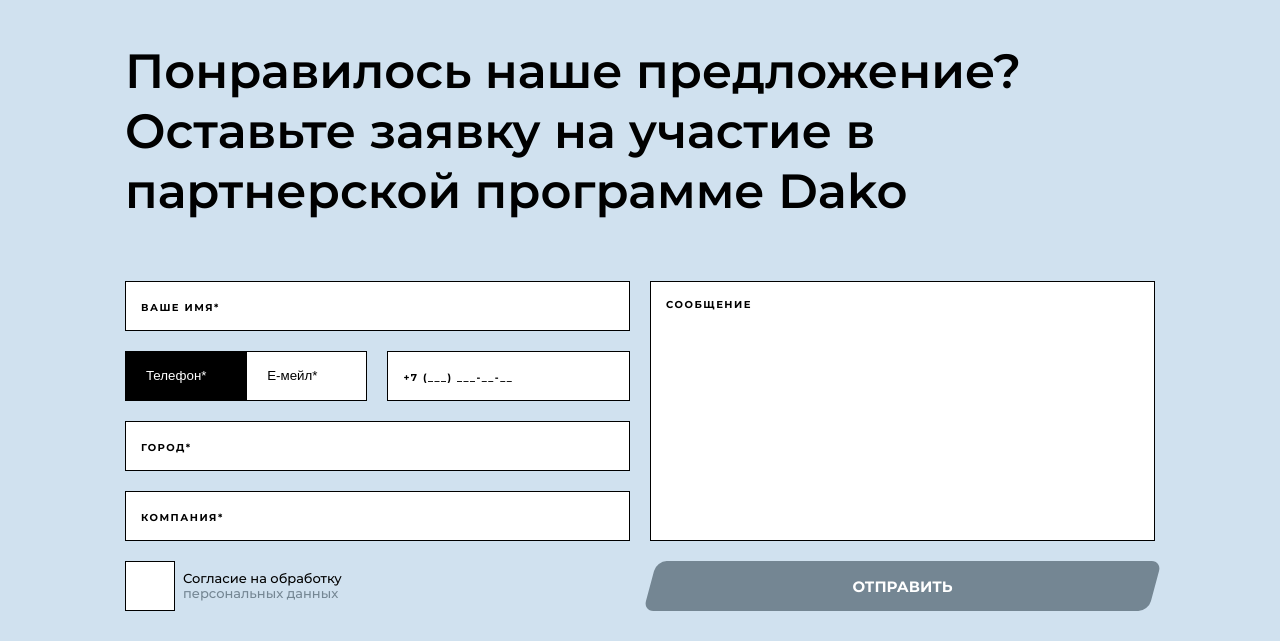
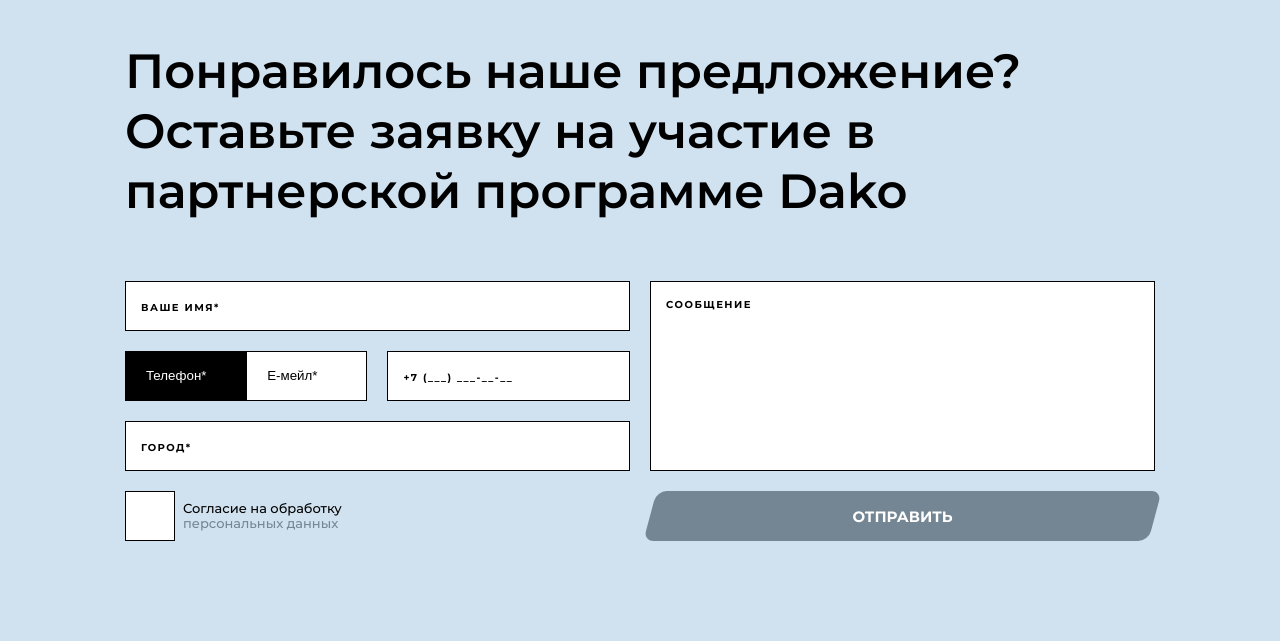
Before and after one commit to AnzhelaTarabrina/DAKO-Franchise, a plain HTML site: page index.html in a window 1280 px wide. Shown: the part 5640-6281 px from the top of the page. Drawn offline with Linux system fonts and the light colour scheme.

Commit message:
Правка формы

```diff
--- a/index.html
+++ b/index.html
@@ -760,13 +760,10 @@
                                 <div class="form__ctrl">
                                     <input type="text" placeholder="Город*" class="form__input">
                                 </div>
-                                <div class="form__ctrl">
-                                    <input type="text" placeholder="Компания*" class="form__input">
-                                </div>
                             </div>
                             <div class="col-12-6 col-t-12-12">
                                 <div class="form__ctrl form__ctrl--h100p">
-                                    <textarea placeholder="сообщение" class="form__textarea form__textarea--h260"></textarea>
+                                    <textarea placeholder="сообщение" class="form__textarea form__textarea--h190"></textarea>
                                     </div>
                             </div>
                         </div>
--- a/scss/style.scss
+++ b/scss/style.scss
@@ -1256,7 +1256,7 @@
     }
     @media only screen and (max-width: 1023px) {
       .form__textarea {
-        height: 330px;
+        height: 260px;
       }
     }
 
```
Also changed, not shown: css/style.css.
